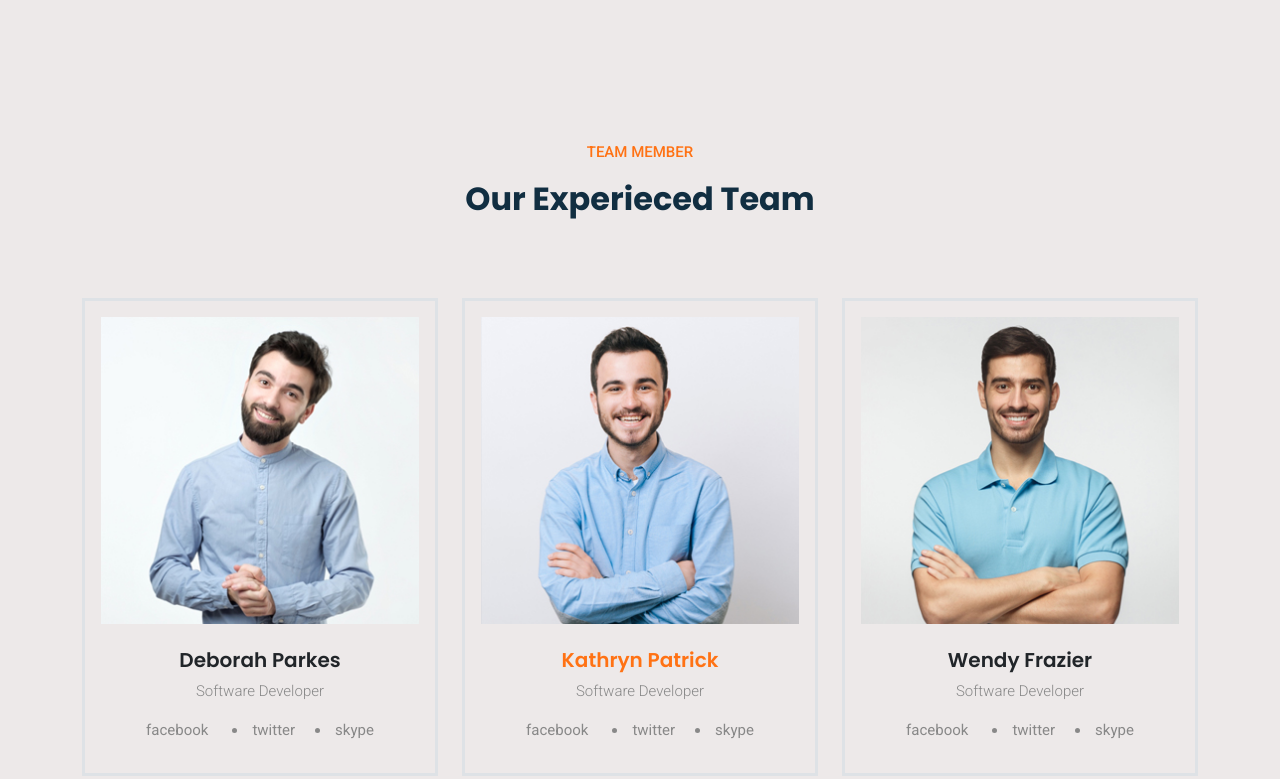
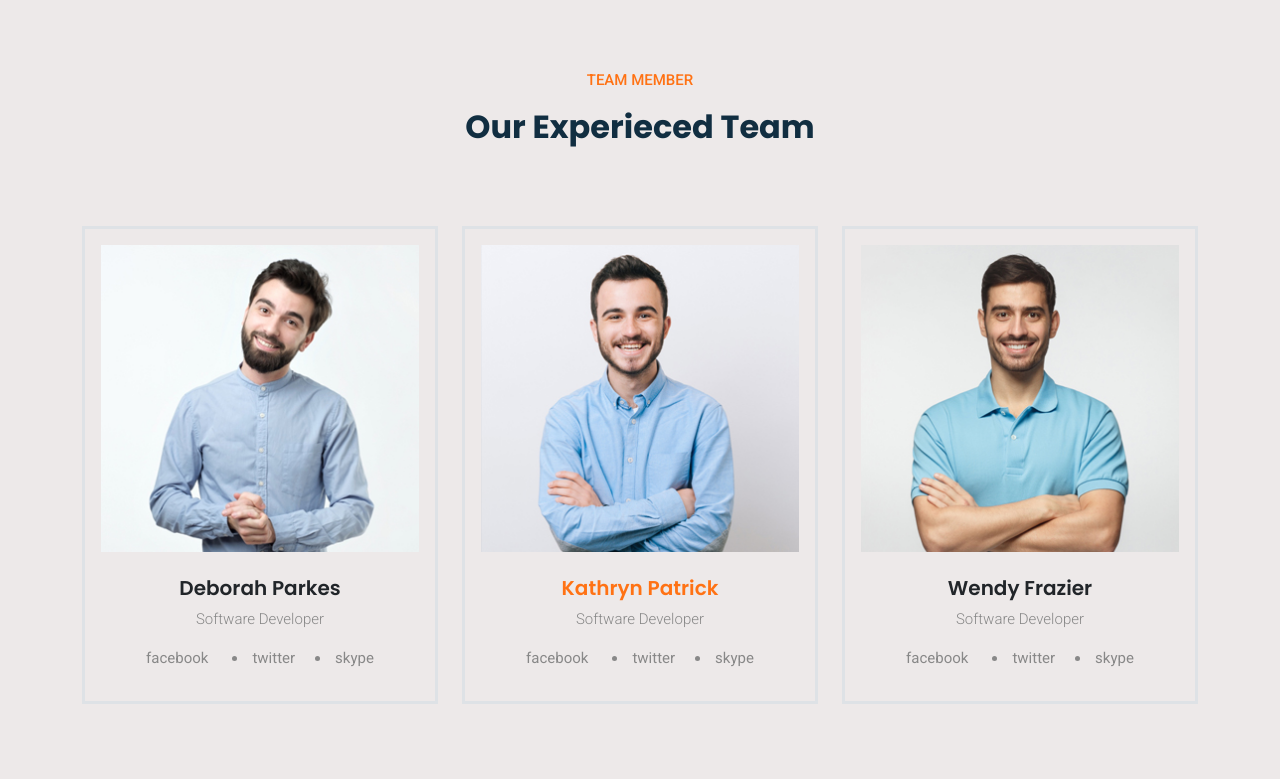
Before and after one commit to Pervej0/maxon-task, a plain HTML site: page index.html in a window 1280 px wide. Shown: the part 4319-5098 px from the top of the page. Drawn offline with nearby package versions, Linux system fonts and the light colour scheme.

Commit message:
team section size updated

```diff
--- a/index.html
+++ b/index.html
@@ -469,7 +469,7 @@
         </div>
       </section>
       <!-- team section start -->
-      <section class="container my-5 py-lg-4 py-0 team-section">
+      <section class="container my-5 team-section">
         <div class="text-center my-5 pb-4">
           <p class="orange-color text-uppercase">Team Member</p>
           <h2 class="fw-bold">Our Experieced Team</h2>
```
